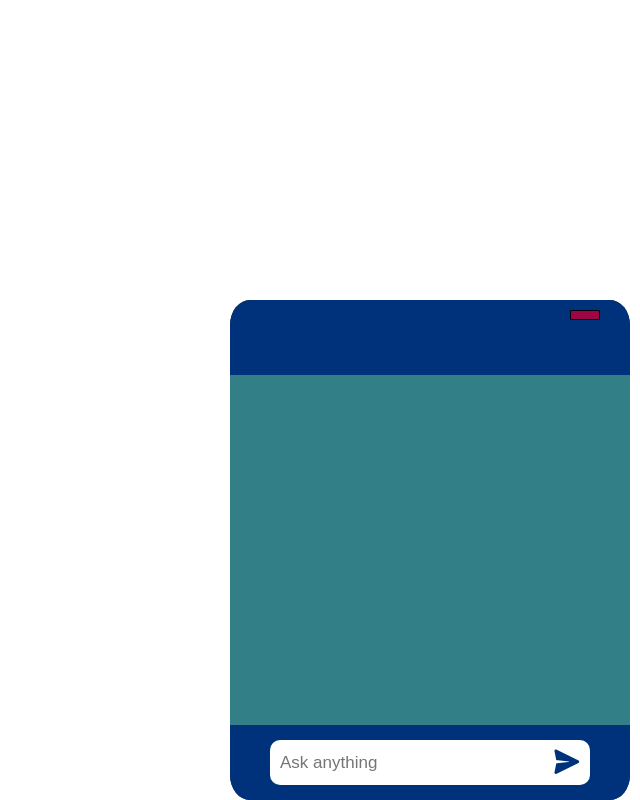
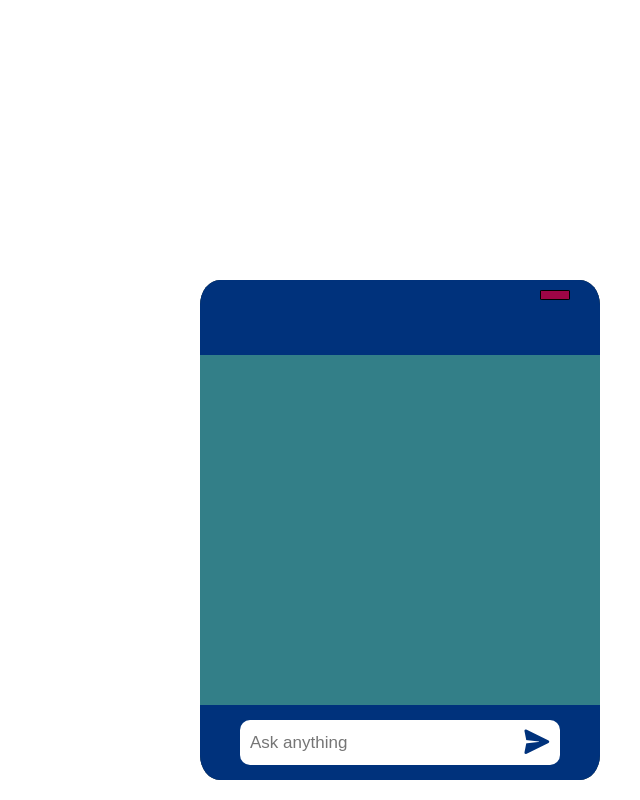
Before and after one commit to nika97z/chatbot, a website: page chatbot/front/chat.html in a window 1280 px wide. Both pictures are taken after a click on the icon 1230 px from the left and 756 px from the top of the page. Shown: the whole page, without its empty margins (640-1280 px from the left). Drawn offline with nearby package versions, Linux system fonts and the light colour scheme.

Commit message:
Update index.css

```diff
--- a/chatbot/front/index.css
+++ b/chatbot/front/index.css
@@ -41,8 +41,8 @@ body {
   border-radius: 5%;
   overflow: hidden;
   position: fixed;
-  right: 10px;
-  bottom: 0;
+  right: 40px;
+  bottom: 20px;
   opacity: 0;
   transform: translateY(28px) scale(0.86);
   transform-origin: bottom right;
```
